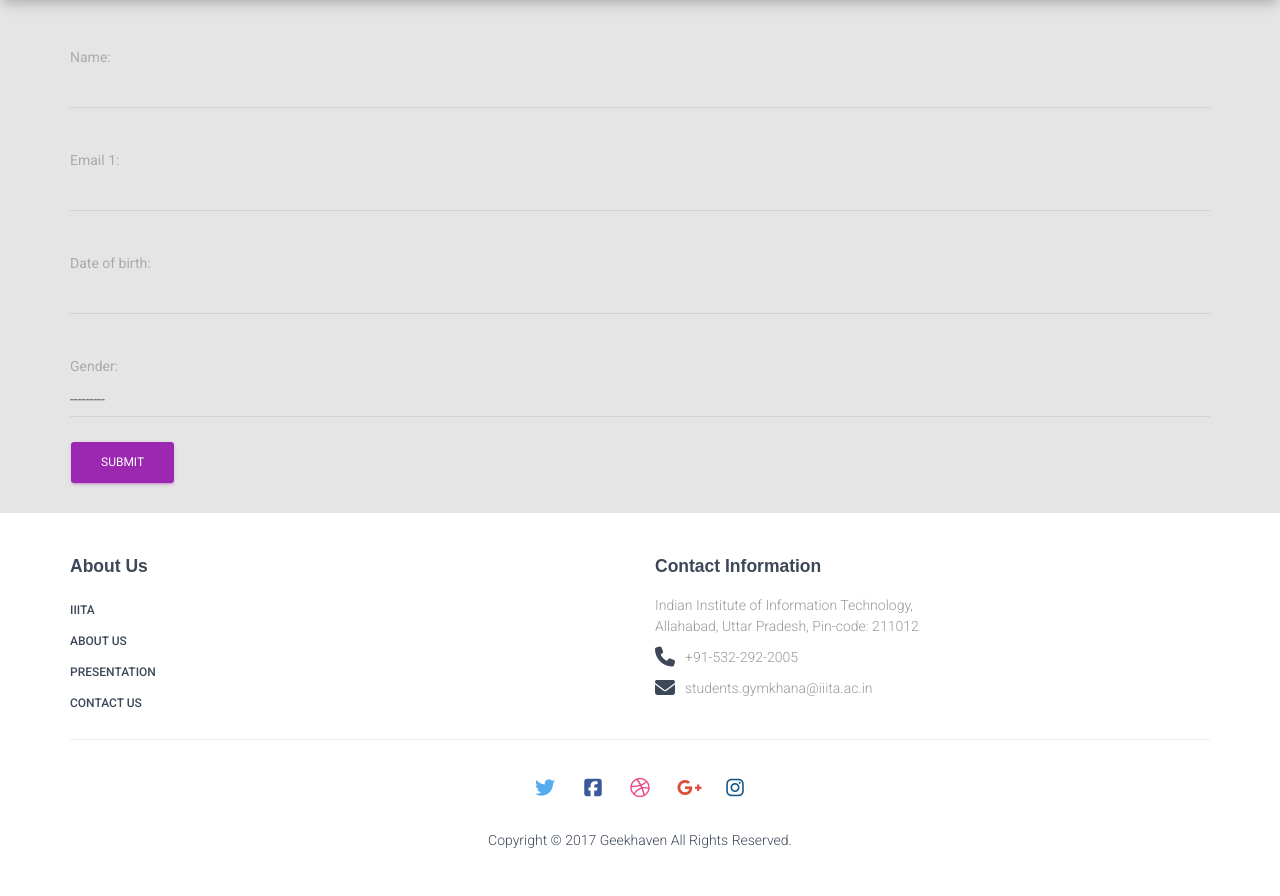
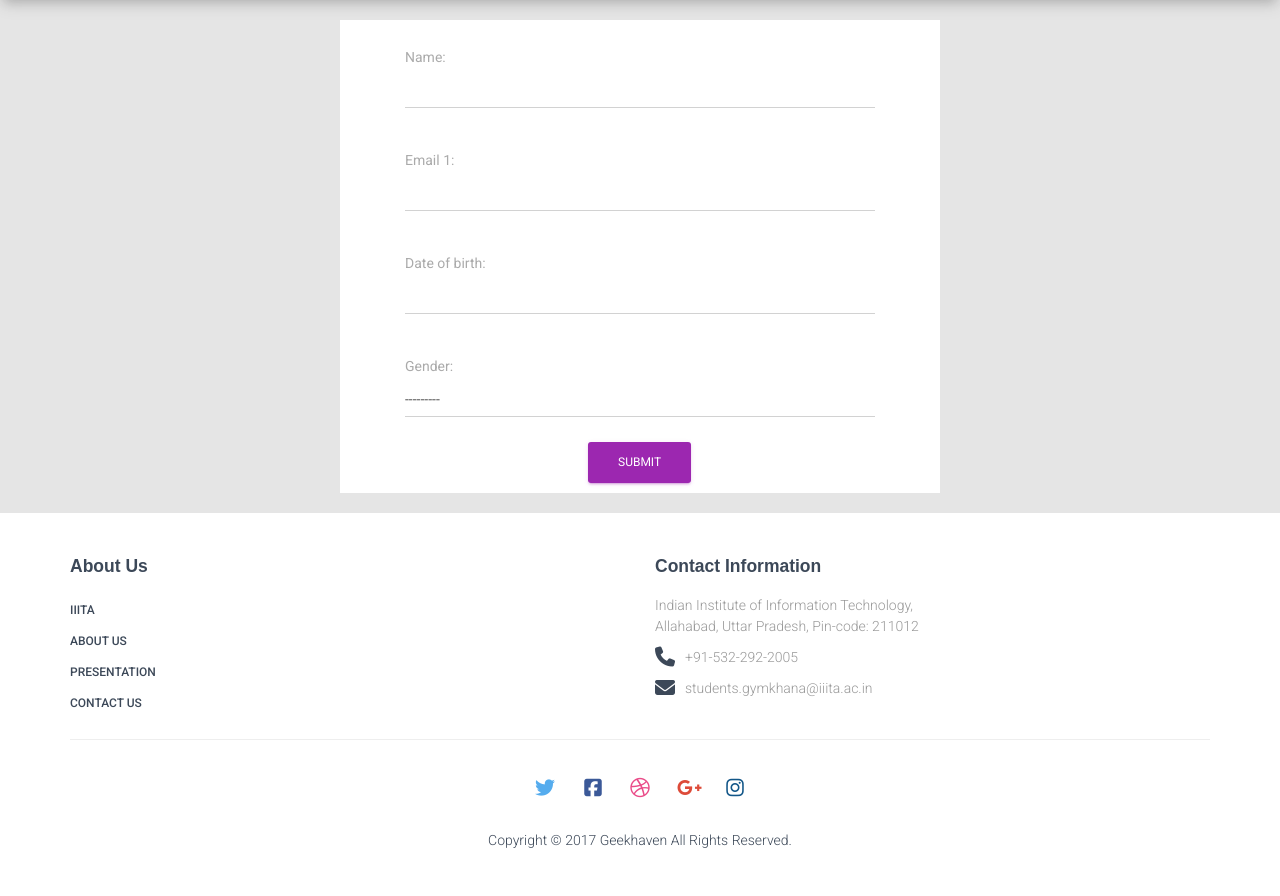
Before and after one commit to AdityaVallabh/alumni-2, a Django app: a page that uses portal/templates/generic_edit.html in a window 1280 px wide. Shown: the part 70-966 px from the top of the page. Run offline with Django 3.2, Linux system fonts and the light colour scheme; the visitor is signed in with stand-in values (Sample User, id 1); some libraries are stand-ins or nearby versions.

Commit message:
Aligned all forms in center

```diff
--- a/portal/templates/generic_edit.html
+++ b/portal/templates/generic_edit.html
@@ -2,7 +2,10 @@
 <!-- {% load staticfiles %} -->
 {% block body %}
 
-<div class="container">
+    {#        <div class="main-container" >#}
+    <div class="container" style="background: white; max-width: 600px;">
+        <div class="row">
+            <div class="col-md-offset-1 col-md-10 col-lg-offset-1 col-lg-10">
                 <form action="{{ submit_url }}" method="POST" enctype="multipart/form-data">
                     {% csrf_token %}
 
@@ -20,10 +23,15 @@
                             {{ field }}
                         </div>
                     {% endfor %}
-
-        <button class="btn btn-primary">Submit</button>
+                    <center>
+                        <button class="btn btn-primary" style="">Submit</button>
+                    </center>
                 </form>
             </div>
+        </div>
+    </div>
+    {#        </div>#}
+
 
     <script src="http://maps.googleapis.com/maps/api/js?key=AIzaSyBVrSg4njrEoCofqhB-7w9RWv3wAr4uSb8&v=3.exp&sensor=false&libraries=places"></script>
 
```
Lines whose indentation alone changed are shown as unchanged.
